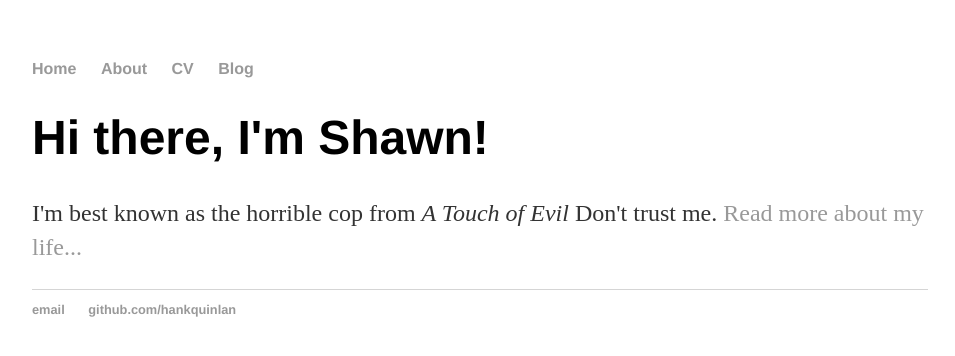
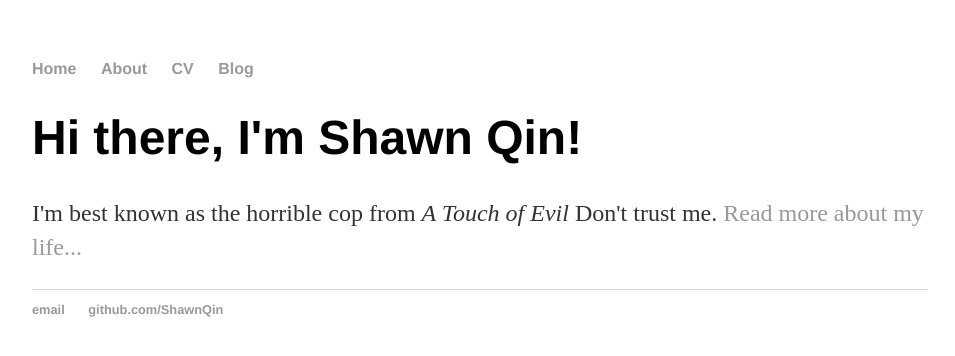
Before and after one commit to nevaehRen/shawnqin.github.io, a Jekyll site: the page built from index.html, in a window 1280 px wide. Shown: the top 356 px of the page, without its empty margins (160-1115 px from the left). Built offline with Jekyll 4.4.1, drawn with Linux system fonts in a browser that asks for light colours.

Commit message:
Update index.html
modify the content

```diff
--- a/index.html
+++ b/index.html
@@ -1,30 +1,8 @@
-<!DOCTYPE html>
-<html>
-	<head>
-		<title>Wanderland</title>
-		<!-- link to main stylesheet -->
-		<link rel="stylesheet" type="text/css" href="/css/main.css">
-	</head>
-	<body>
-		<nav>
-    		<ul>
-        		<li><a href="/">Home</a></li>
-	        	<li><a href="/about">About</a></li>
-        		<li><a href="/cv">CV</a></li>
-        		<li><a href="/blog">Blog</a></li>
-    		</ul>
-		</nav>
-		<div class="container">
-    		<div class="blurb">
-        		<h1>Hi there, I'm Shawn!</h1>
-				<p>I'm best known as the horrible cop from <em>A Touch of Evil</em> Don't trust me. <a href="/about">Read more about my life...</a></p>
-    		</div><!-- /.blurb -->
-		</div><!-- /.container -->
-		<footer>
-    		<ul>
-        		<li><a href="mailto:hankquinlanhub@gmail.com">email</a></li>
-        		<li><a href="https://github.com/hankquinlan">github.com/hankquinlan</a></li>
-			</ul>
-		</footer>
-	</body>
-</html>
+---
+layout: default
+title: Read, think, truth and peace!
+---
+<div class="blurb">
+	<h1>Hi there, I'm Shawn Qin!</h1>
+	<p>I'm best known as the horrible cop from <em>A Touch of Evil</em> Don't trust me. <a href="/about">Read more about my life...</a></p>
+</div><!-- /.blurb -->
```
